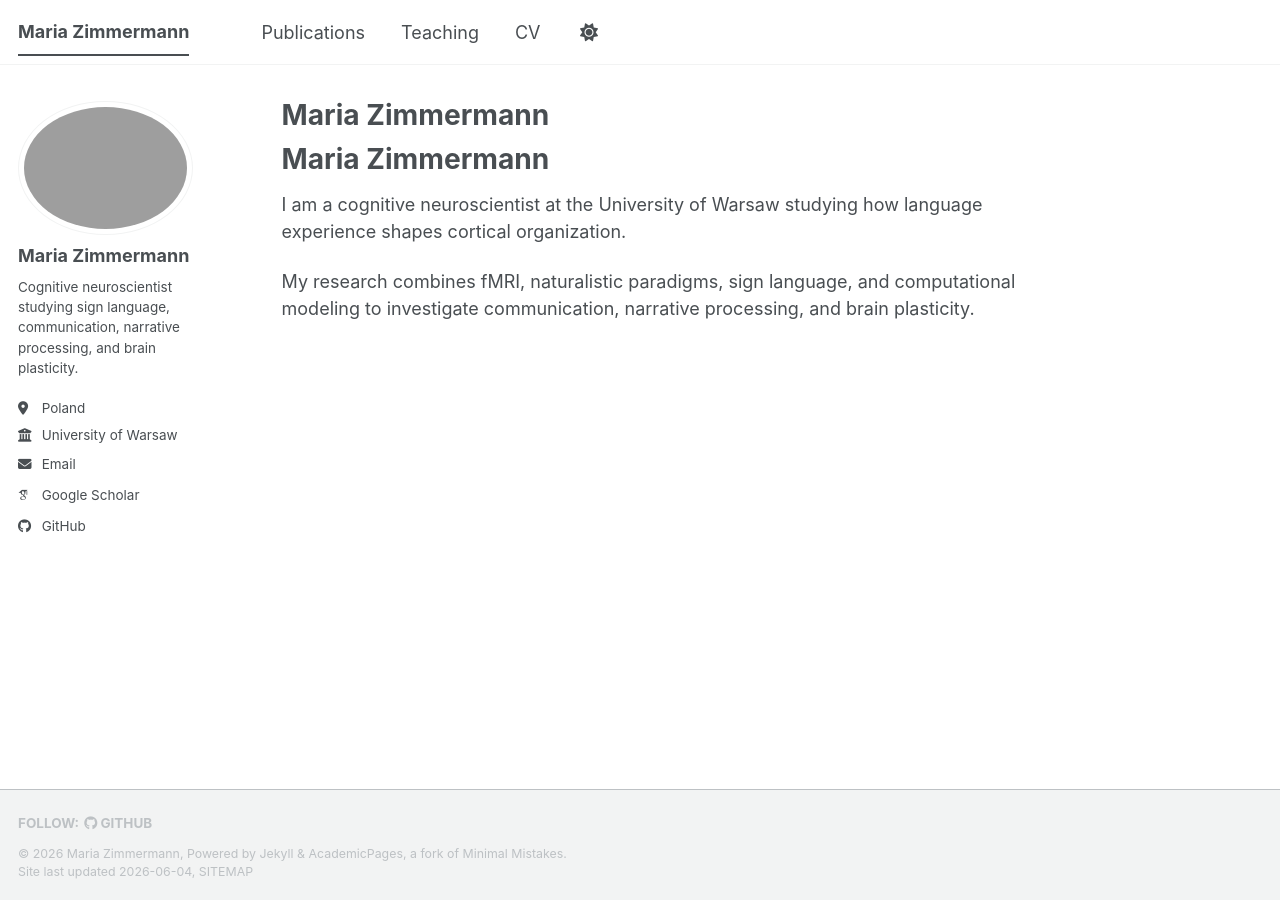
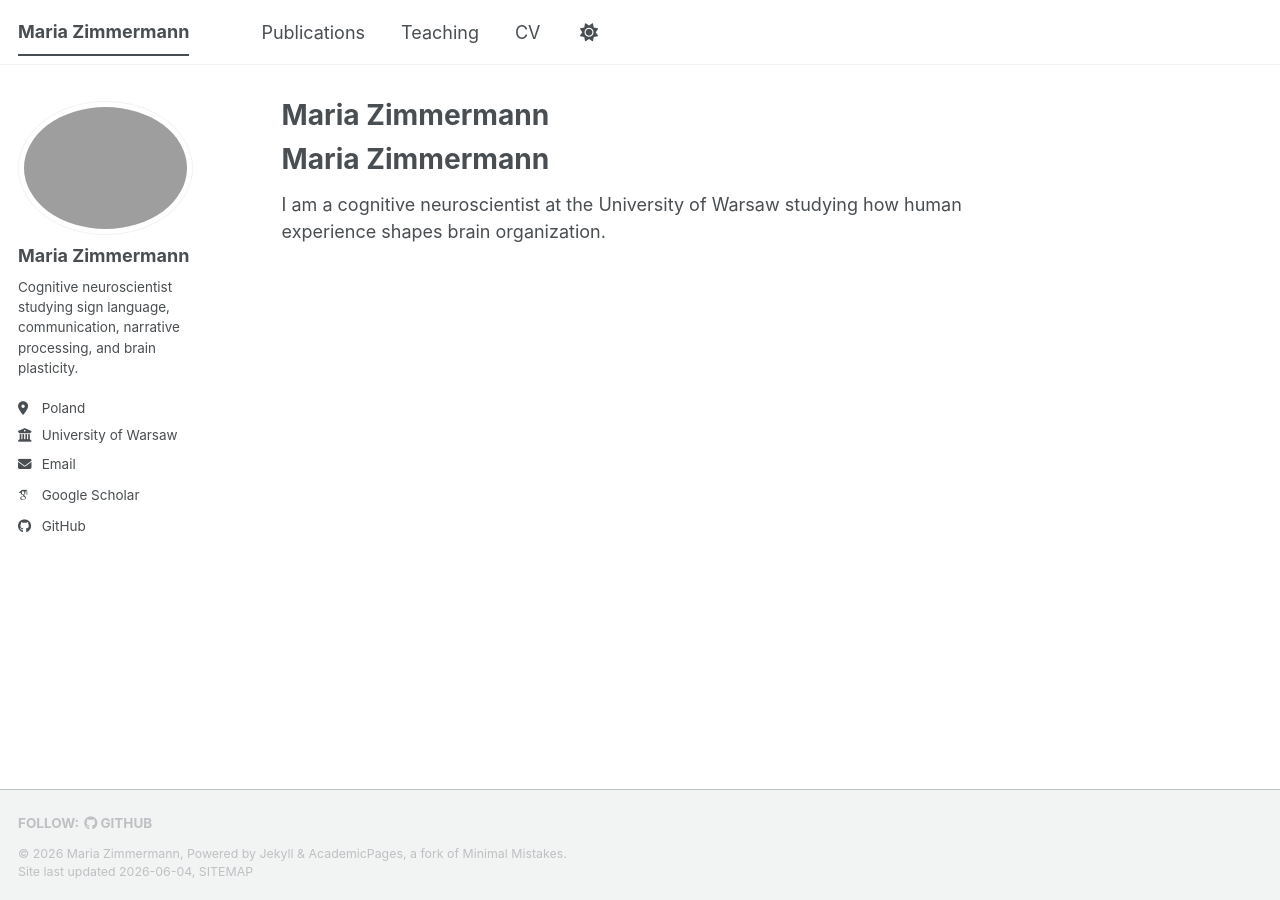
Before and after one commit to MariaZofiaZimmermann/mariazofiazimmermann.github.io, a Jekyll site: the page built from _pages/about.md, in a window 1280 px wide. Built offline with Jekyll 4.4.1, drawn with Linux system fonts in a browser that asks for light colours; some web fonts are replaced; a script bundle is joined from its source files by our own code; library files that are not in the unit come from our copies; our own code applies the rules of GitHub Pages for plain Markdown files.

Commit message:
Update about.md

```diff
--- a/_pages/about.md
+++ b/_pages/about.md
@@ -7,6 +7,4 @@ title:
 
 # Maria Zimmermann
 
-I am a cognitive neuroscientist at the University of Warsaw studying how language experience shapes cortical organization.
-
-My research combines fMRI, naturalistic paradigms, sign language, and computational modeling to investigate communication, narrative processing, and brain plasticity.
+I am a cognitive neuroscientist at the University of Warsaw studying how human experience shapes brain organization.
```
